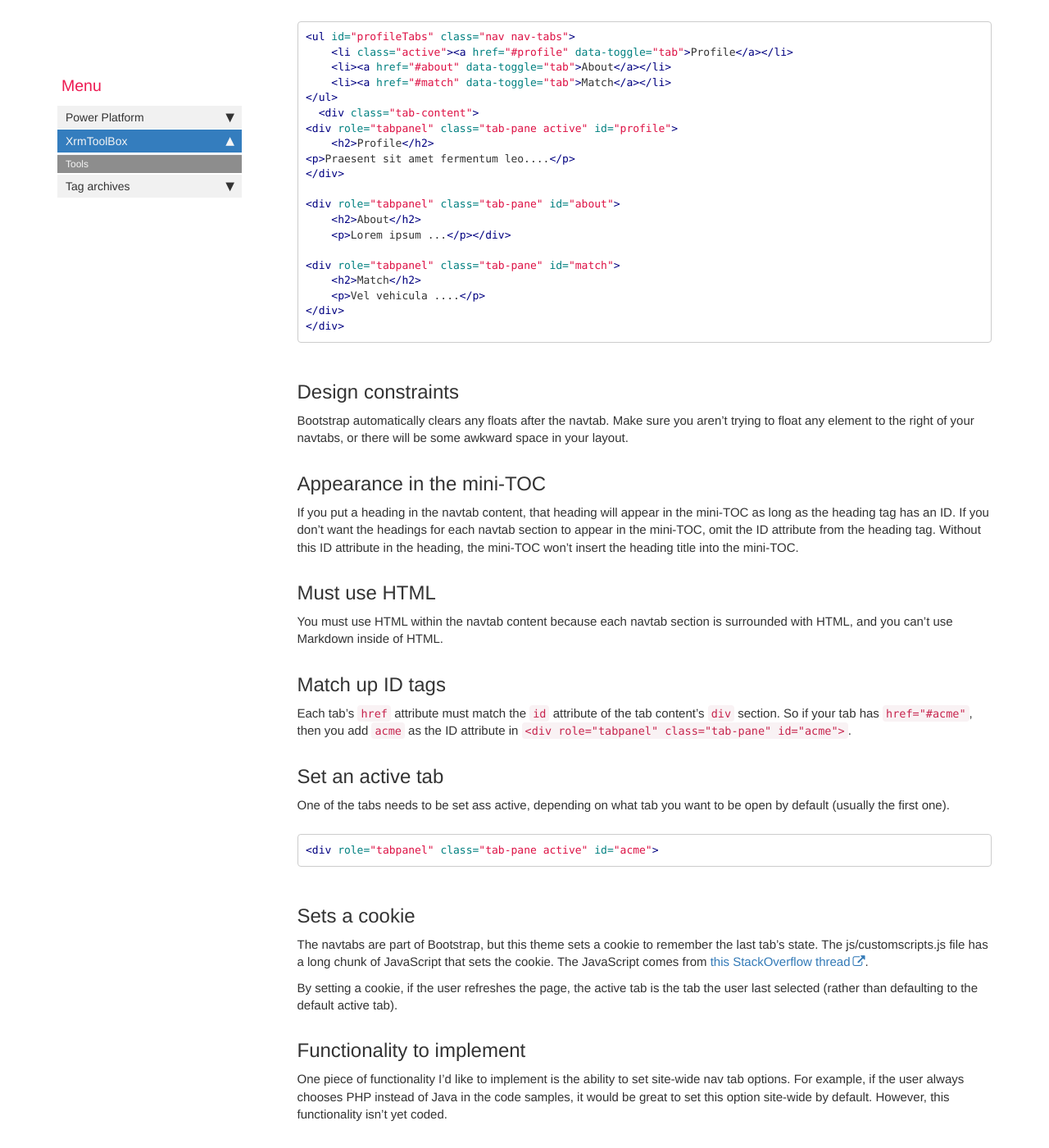
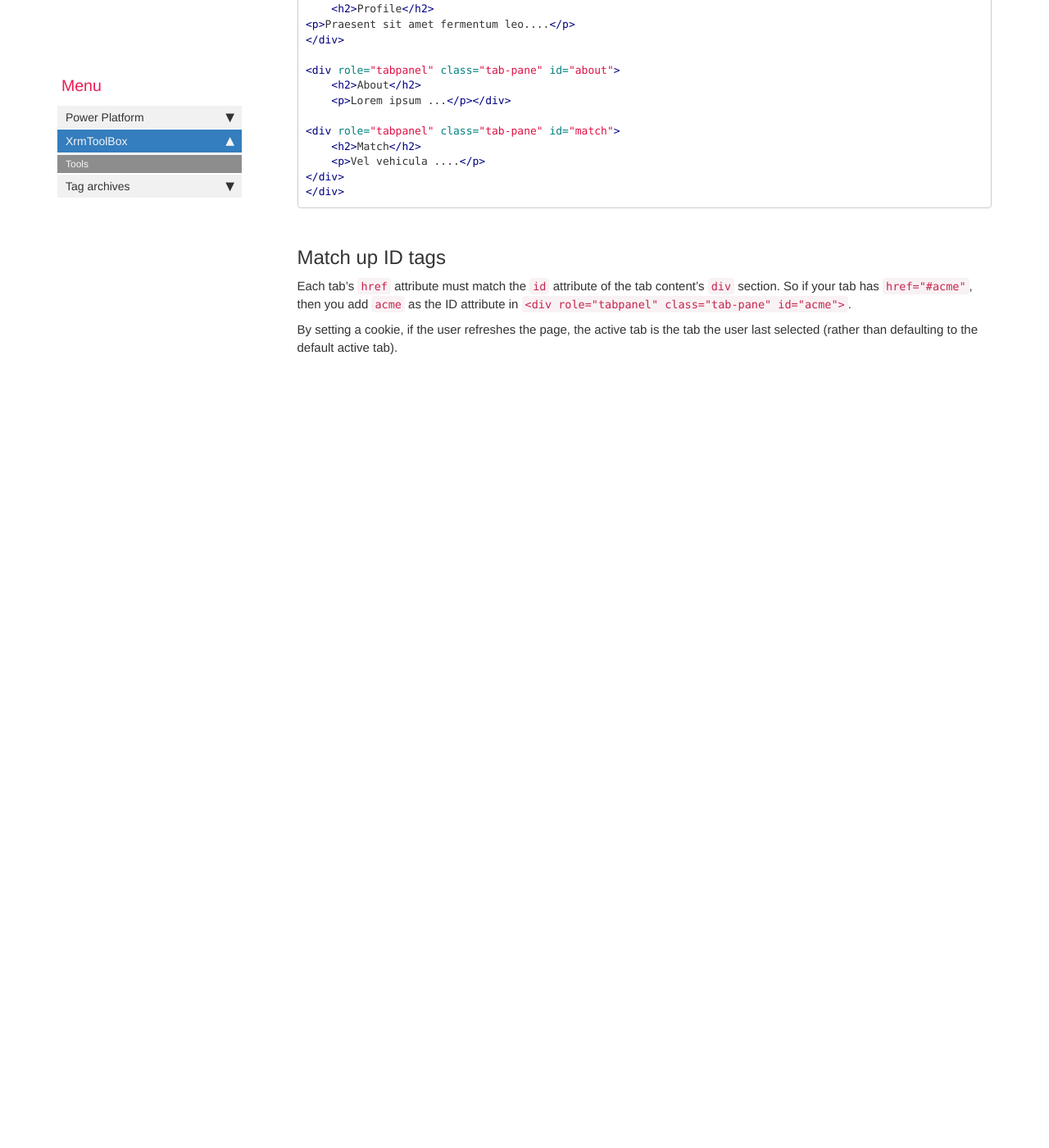
Before and after one commit to gedeontofidji/Documentation, a Jekyll site: the page built from pages/mydoc/mydoc_xrmtoolbox_tool.md, in a window 1280 px wide and 1400 px high, scrolled down 1361 px. Shown: the whole window at 82% size. Built offline with Jekyll 4.4.1, drawn with Linux system fonts in a browser that asks for light colours; comment, search, counter and statistics services are not loaded; after the commit the page ends 1825 px from its top, so only the background shows below that; some of the changed text lies outside the part shown.

Commit message:
Update mydoc_xrmtoolbox_tool.md

````diff
--- a/pages/mydoc/mydoc_xrmtoolbox_tool.md
+++ b/pages/mydoc/mydoc_xrmtoolbox_tool.md
@@ -76,37 +76,11 @@ Here's the code for the above (with the filler text abbreviated):
 </div>
 ```
 
-## Design constraints
-
-Bootstrap automatically clears any floats after the navtab. Make sure you aren't trying to float any element to the right of your navtabs, or there will be some awkward space in your layout.
-
-## Appearance in the mini-TOC
-
-If you put a heading in the navtab content, that heading will appear in the mini-TOC as long as the heading tag has an ID. If you don't want the headings for each navtab section to appear in the mini-TOC, omit the ID attribute from the heading tag. Without this ID attribute in the heading, the mini-TOC won't insert the heading title into the mini-TOC.
-
-## Must use HTML
-
-You must use HTML within the navtab content because each navtab section is surrounded with HTML, and you can't use Markdown inside of HTML.
-
 ## Match up ID tags
 
 Each tab's `href` attribute must match the `id` attribute of the tab content's `div` section. So if your tab has `href="#acme"`, then you add `acme` as the ID attribute in `<div role="tabpanel" class="tab-pane" id="acme">`.
 
-## Set an active tab
-One of the tabs needs to be set ass active, depending on what tab you want to be open by default (usually the first one).
-
-```html
-<div role="tabpanel" class="tab-pane active" id="acme">
-```
-
-## Sets a cookie
-
-The navtabs are part of Bootstrap, but this theme sets a cookie to remember the last tab's state. The js/customscripts.js file has a long chunk of JavaScript that sets the cookie. The JavaScript comes from [this StackOverflow thread](http://stackoverflow.com/questions/10523433/how-do-i-keep-the-current-tab-active-with-twitter-bootstrap-after-a-page-reload).
 
 By setting a cookie, if the user refreshes the page, the active tab is the tab the user last selected (rather than defaulting to the default active tab).
 
-## Functionality to implement
-
-One piece of functionality I'd like to implement is the ability to set site-wide nav tab options. For example, if the user always chooses PHP instead of Java in the code samples, it would be great to set this option site-wide by default. However, this functionality isn't yet coded.
-
 {% include links.html %}
````
